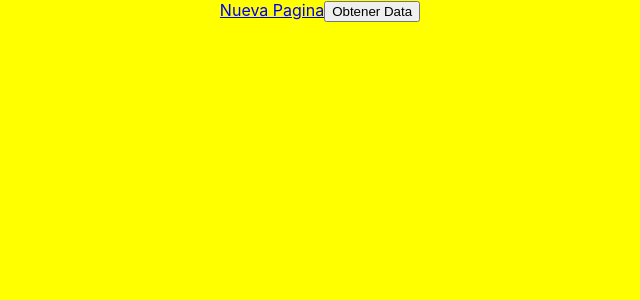
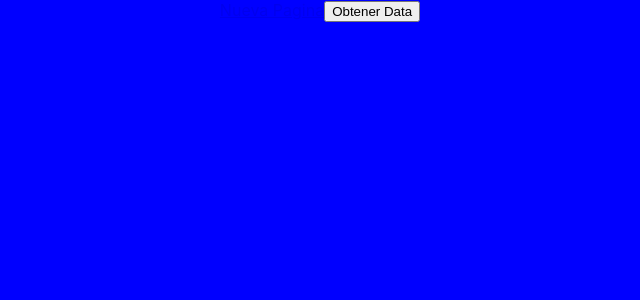
Before and after one commit to blanck1945/mock-test, a React (Create React App) app: page / in a window 1280 px wide. Shown: the top 300 px of the page, without its empty margins (320-960 px from the left). Built offline with nearby package versions, Linux system fonts and the light colour scheme.

Commit message:
new func

```diff
--- a/src/App.css
+++ b/src/App.css
@@ -1,5 +1,5 @@
 .App {
-  background-color: yellow;
+  background-color: blue;
   width: 100%;
   height: 100vh;
   text-align: center;
--- a/src/App.tsx
+++ b/src/App.tsx
@@ -8,7 +8,7 @@ function App() {
 
   const getData = async () => {
     const data: any = await axios.get(
-      "https://jsonplaceholder.typicode.com/users"
+      "https://jsonplaceholder.typicode.com/posts"
     );
     console.log(data);
     setMockData(data.data);
@@ -19,7 +19,7 @@ function App() {
   return (
     <div className="App">
       <div>
-        <Link to="/newPage">Nueva Pagina</Link>
+        <Link to="/italy">Nueva Pagina</Link>
         <button onClick={() => getData()}>Obtener Data</button>
       </div>
       <div>
@@ -28,7 +28,7 @@ function App() {
               return (
                 <div>
                   <p>{el.id}</p>
-                  <p>{el.username}</p>
+                  <p>{el.title}</p>
                 </div>
               );
             })
```
